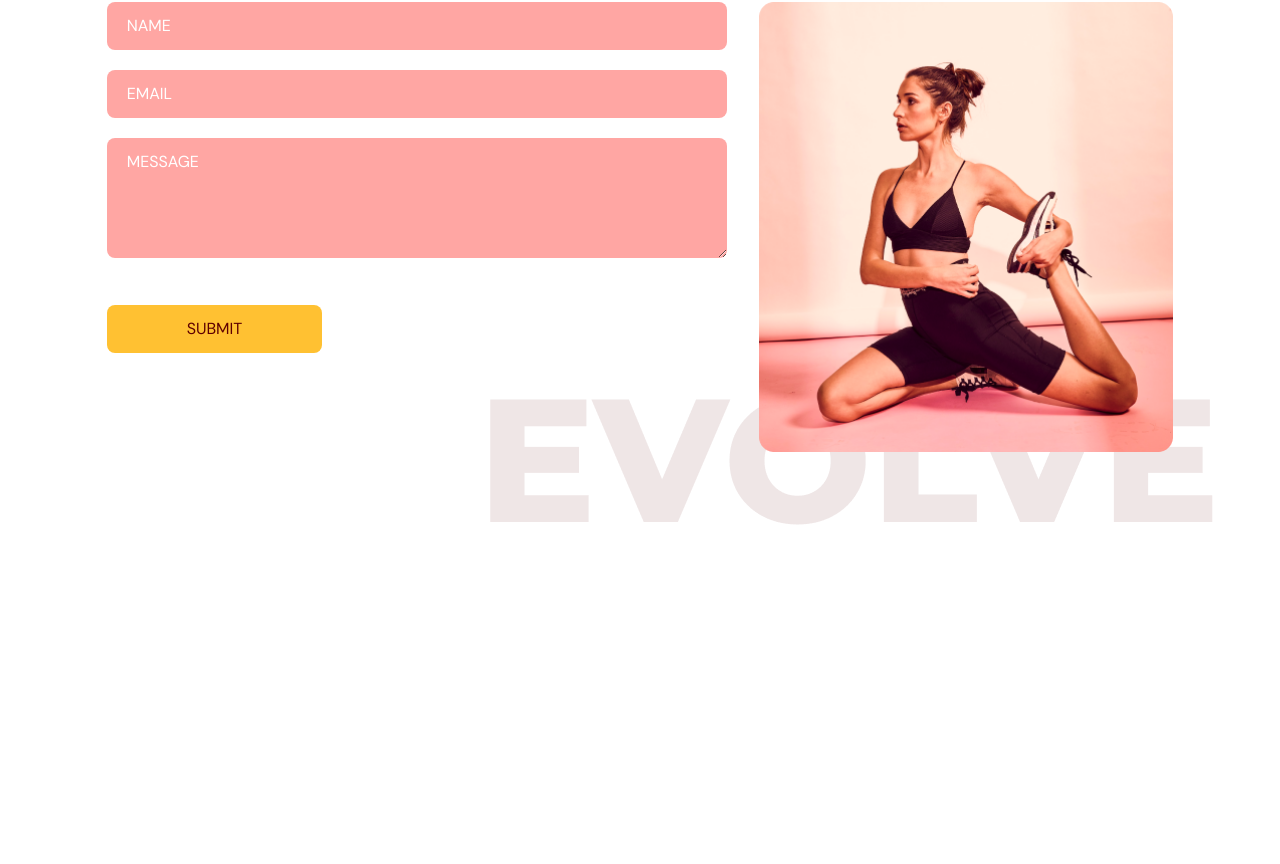
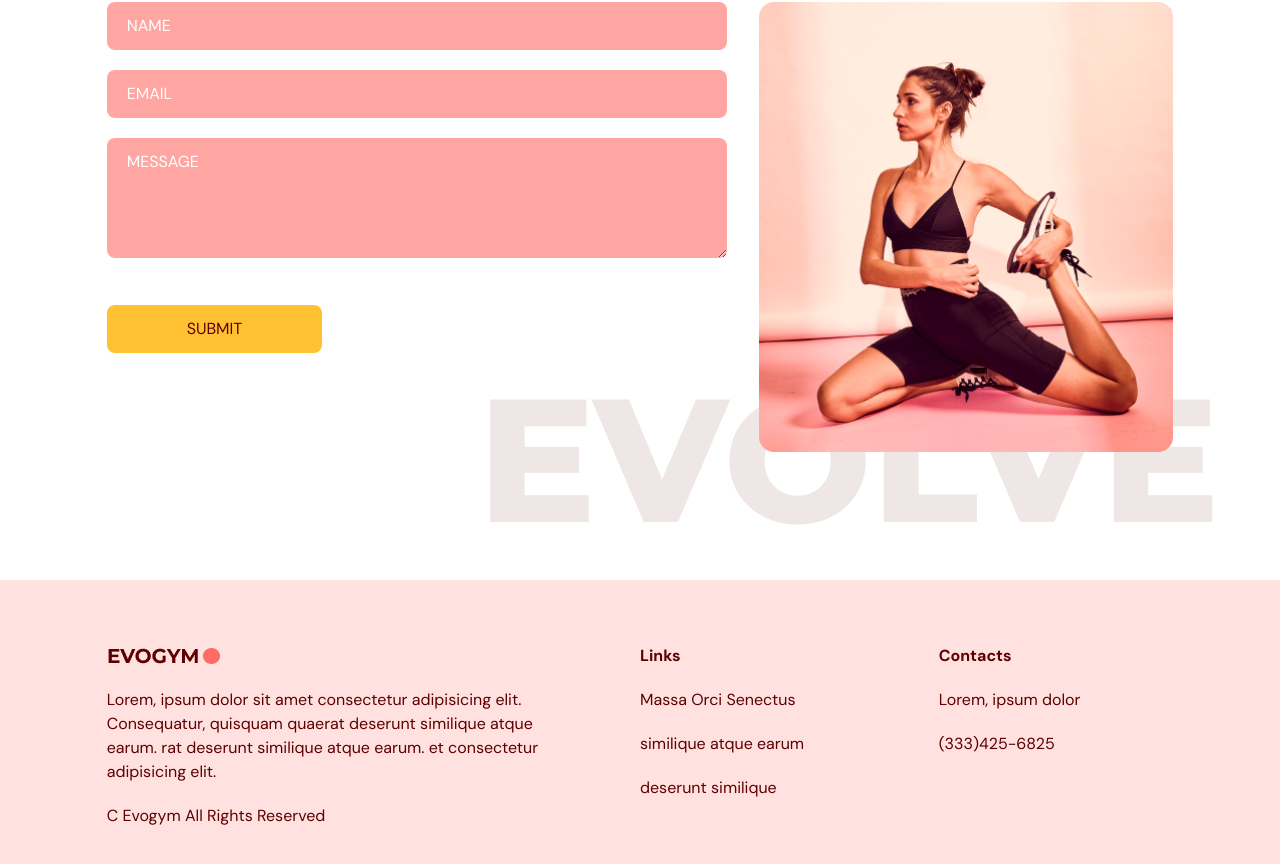
Before and after one commit to jsmrk/fitin_gym, a React (Vite) app: page / in a window 1280 px wide. Shown: the part 3372-4236 px from the top of the page. Before the commit the page ends 3952 px from the top, so only its background shows below. Built offline with nearby package versions, Linux system fonts and the light colour scheme.

Commit message:
footer done

```diff
--- a/src/App.tsx
+++ b/src/App.tsx
@@ -6,6 +6,7 @@
 import Benefits from "./scenes/benefits";
 import OurClasses from "./scenes/ourClasses";
 import ContactUs from "./scenes/contactUs";
+import Footer from "./scenes/footer";
 
 function App() {
   const [selectedPage, setSelectedPage] = useState<SelectedPage>(
@@ -52,11 +53,7 @@
           throw new Error("Function not implemented.");
         }}
       />
-      {/* <Footer
-        setSelectedPage={function (value: SelectedPage): void {
-          throw new Error("Function not implemented.");
-        }}
-      /> */}
+      <Footer />
     </div>
   );
 }
--- /dev/null
+++ b/src/scenes/footer/index.tsx
@@ -0,0 +1,37 @@
+/* eslint-disable @typescript-eslint/ban-types */
+/* eslint-disable @typescript-eslint/no-unused-vars */
+import React from "react";
+import Logo from "@/assets/Logo.png";
+
+type Props = {};
+
+const Footer = (props: Props) => {
+  return (
+    <footer className="bg-primary-100 py-16">
+      <div className="justify-content mx-auto w-5/6 gap-16 md:flex">
+        <div className="mt-16 basis-1/2 md:mt-0">
+          <img src={Logo} alt="log" />
+          <p className="my-5">
+            Lorem, ipsum dolor sit amet consectetur adipisicing elit.
+            Consequatur, quisquam quaerat deserunt similique atque earum. rat
+            deserunt similique atque earum. et consectetur adipisicing elit.
+          </p>
+          <p>C Evogym All Rights Reserved</p>
+        </div>
+        <div className="mt-16 basis-1/4 md:mt-0">
+          <h4 className="font-bold">Links</h4>
+          <p className="my-5">Massa Orci Senectus</p>
+          <p className="my-5">similique atque earum</p>
+          <p className="my-5">deserunt similique</p>
+        </div>
+        <div className="mt-16 basis-1/4 md:mt-0">
+          <h4 className="font-bold">Contacts</h4>
+          <p className="my-5">Lorem, ipsum dolor</p>
+          <p>(333)425-6825</p>
+        </div>
+      </div>
+    </footer>
+  );
+};
+
+export default Footer;
```
